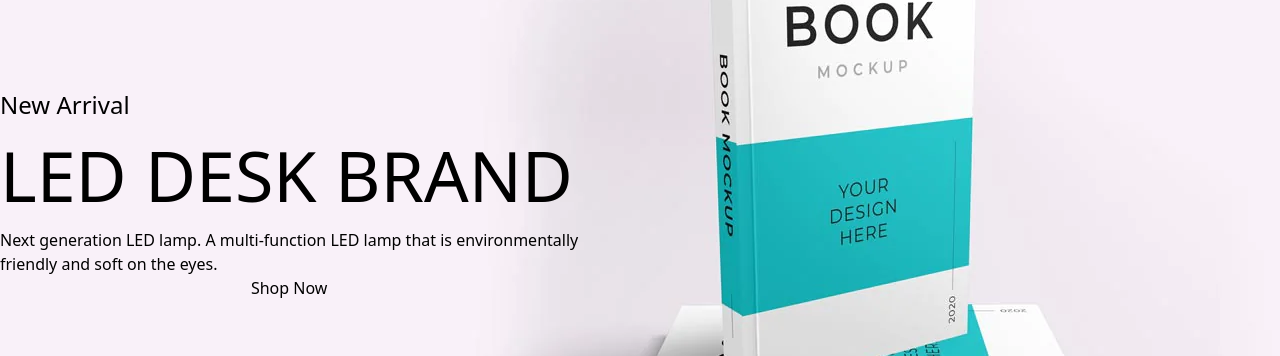
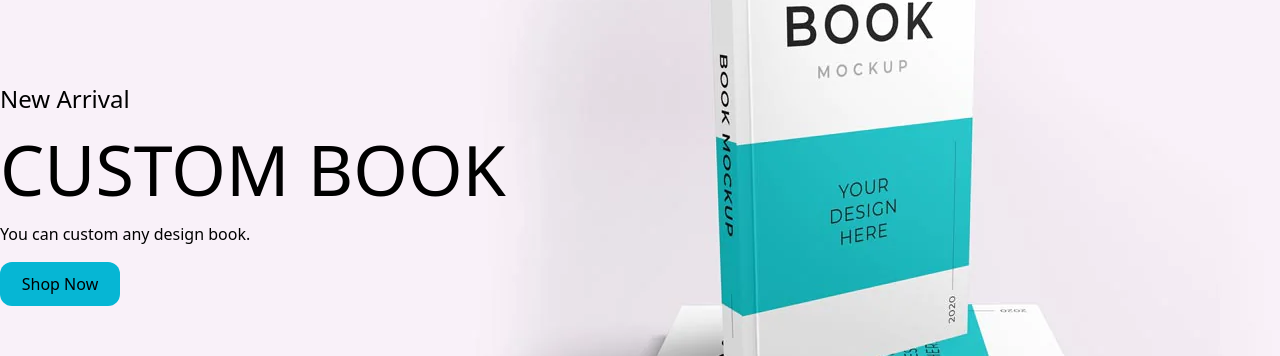
Before and after one commit to ardy-yusuf-wibawa/React-Bookbuzz, a React (Create React App) app: page / in a window 1280 px wide. Shown: the part 272-628 px from the top of the page. Built offline with nearby package versions, Linux system fonts and the light colour scheme; no server answers.

Commit message:
update hero content

```diff
--- a/src/components/productContent/heroContent.tsx
+++ b/src/components/productContent/heroContent.tsx
@@ -12,12 +12,11 @@ const heroContent = (): React.ReactElement => {
           {/* -hero-txt */}
           <div className='flex flex-col justify-start text-left'>
             <p className='text-[24px] font-normal'>New Arrival</p>
-            <p className='text-[70px] font-normal'>LED DESK BRAND</p>
+            <p className='text-[70px] font-medium'>CUSTOM BOOK</p>
             <p className='text-[16px] font-normal'>
-              Next generation LED lamp. A multi-function LED lamp that is environmentally
-              <br /> friendly and soft on the eyes.
+              You can custom any design book.
             </p>
-            <button>
+            <button className='bg-cyan-500 h-[44px] w-[120px] rounded-xl mt-4'>
               <p>Shop Now</p>
             </button>
           </div>
```
